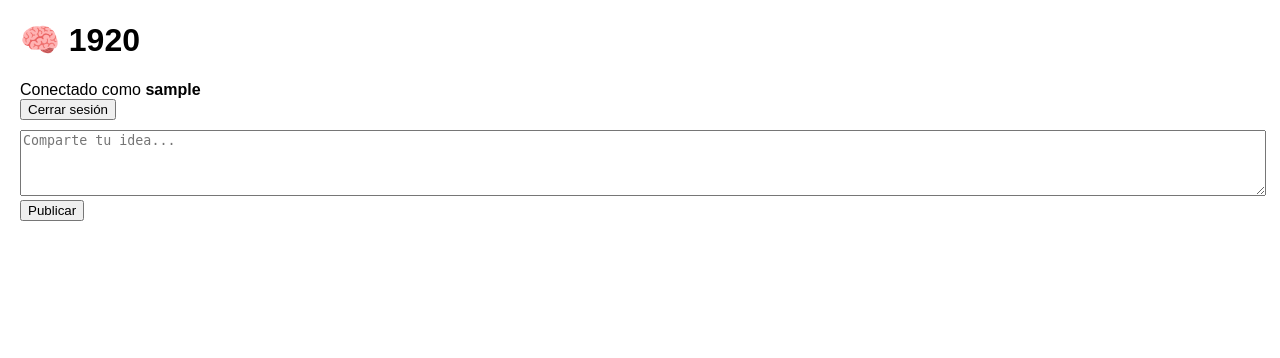
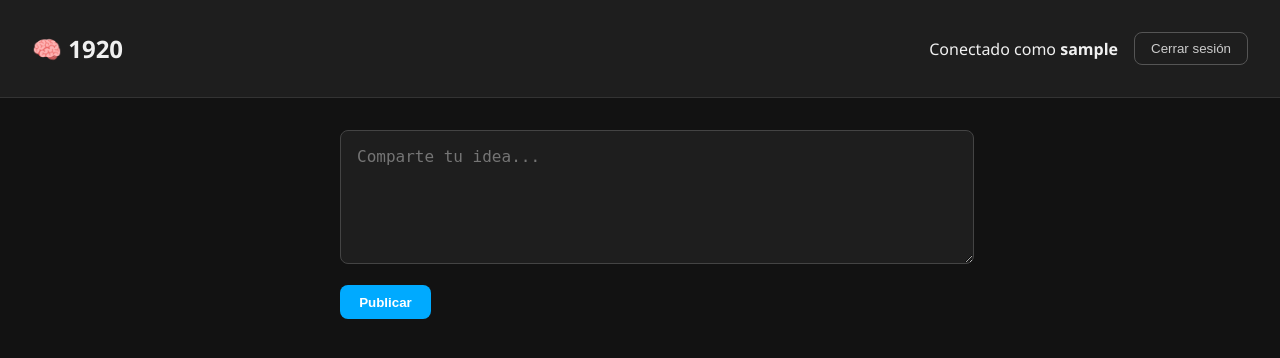
Before and after one commit to atizarte/1920, a Flask app: template templates/index.html in a window 1280 px wide. Shown: the top 358 px of the page. Run offline with Flask 3, Linux system fonts and the light colour scheme; the template is opened without the code that fills it, so the values that code supplies are empty; the visitor is signed in with stand-in values (Sample User, id 1).

Commit message:
style.css

```diff
--- a/static/style.css
+++ b/static/style.css
@@ -1,11 +1,121 @@
+/* Fuente y fondo general */
 body {
-  font-family: Arial, sans-serif;
-  margin: 20px;
+  margin: 0;
+  font-family: 'Segoe UI', sans-serif;
+  background-color: #121212;
+  color: #f0f0f0;
 }
-textarea {
+
+/* Header */
+.header {
+  display: flex;
+  justify-content: space-between;
+  align-items: center;
+  background: #1e1e1e;
+  padding: 1rem 2rem;
+  border-bottom: 1px solid #333;
+}
+
+.logo {
+  font-size: 1.5rem;
+  font-weight: bold;
+}
+
+/* Usuario */
+.user-info {
+  display: flex;
+  gap: 1rem;
+  align-items: center;
+}
+
+.container {
+  max-width: 600px;
+  margin: 2rem auto;
+  padding: 0 1rem;
+}
+
+/* Formulario publicar */
+.publicar-form textarea {
   width: 100%;
-  height: 60px;
+  background: #1e1e1e;
+  color: #f0f0f0;
+  border: 1px solid #444;
+  border-radius: 8px;
+  padding: 1rem;
+  resize: vertical;
+  min-height: 100px;
+  margin-bottom: 1rem;
+  font-size: 1rem;
 }
-div {
-  margin-bottom: 10px;
+
+.btn-primary {
+  background: #00aaff;
+  color: white;
+  padding: 0.6rem 1.2rem;
+  border: none;
+  border-radius: 8px;
+  cursor: pointer;
+  font-weight: bold;
 }
+
+.btn-outline {
+  background: transparent;
+  color: #ccc;
+  border: 1px solid #555;
+  padding: 0.5rem 1rem;
+  border-radius: 8px;
+  cursor: pointer;
+}
+
+.login-form input {
+  background: #1e1e1e;
+  border: 1px solid #555;
+  color: #eee;
+  padding: 0.5rem 1rem;
+  border-radius: 8px;
+  margin-right: 0.5rem;
+}
+
+/* Frases */
+.feed {
+  margin-top: 2rem;
+}
+
+.frase-card {
+  background: #1a1a1a;
+  padding: 1rem;
+  border-radius: 12px;
+  margin-bottom: 1rem;
+  box-shadow: 0 2px 8px rgba(0,0,0,0.3);
+}
+
+.frase-text {
+  font-size: 1.2rem;
+  line-height: 1.6;
+  margin-bottom: 0.5rem;
+}
+
+.frase-meta {
+  font-size: 0.9rem;
+  color: #aaa;
+  display: flex;
+  justify-content: space-between;
+  margin-bottom: 0.5rem;
+}
+
+.acciones {
+  display: flex;
+  gap: 1rem;
+}
+
+.accion {
+  background: transparent;
+  border: none;
+  color: #888;
+  cursor: pointer;
+  font-size: 1.2rem;
+}
+
+.accion:hover {
+  color: #00aaff;
+}
```
